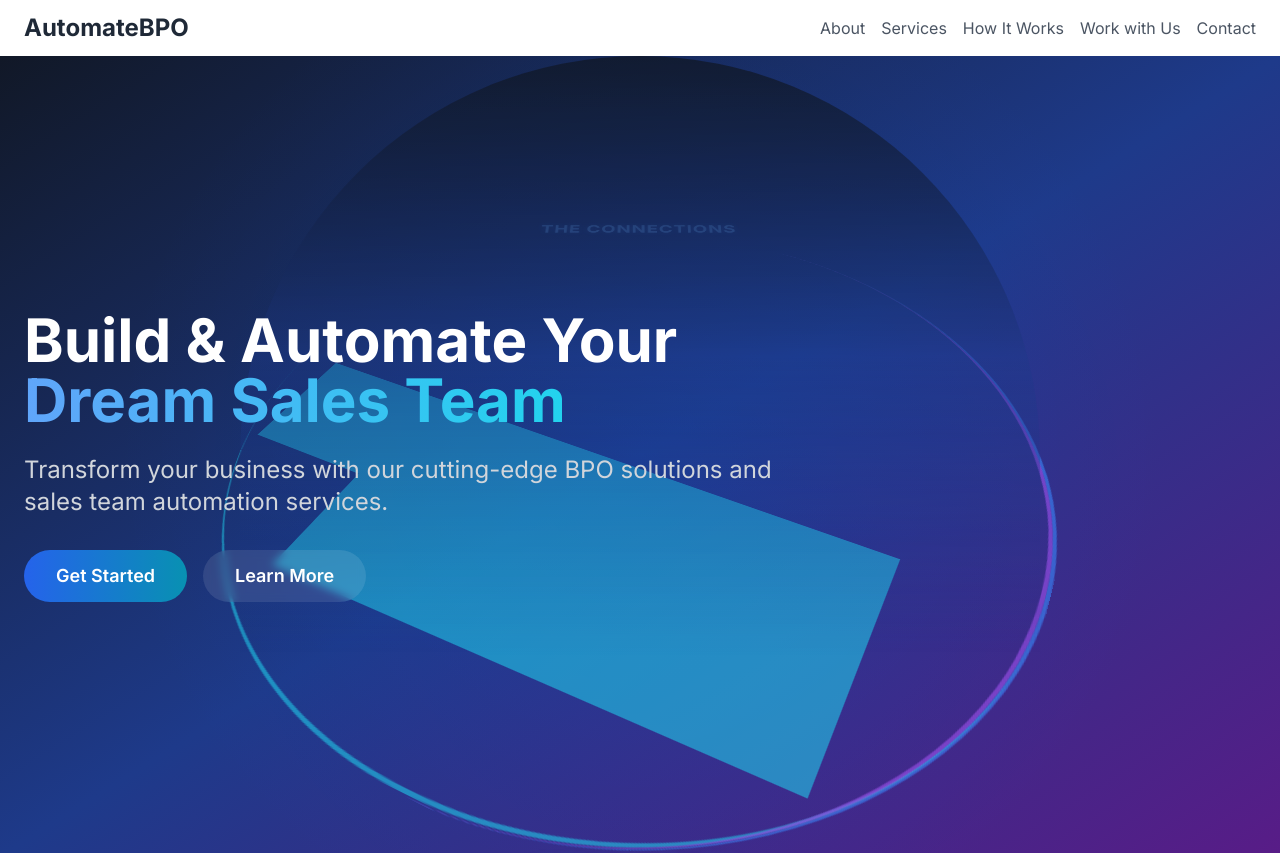
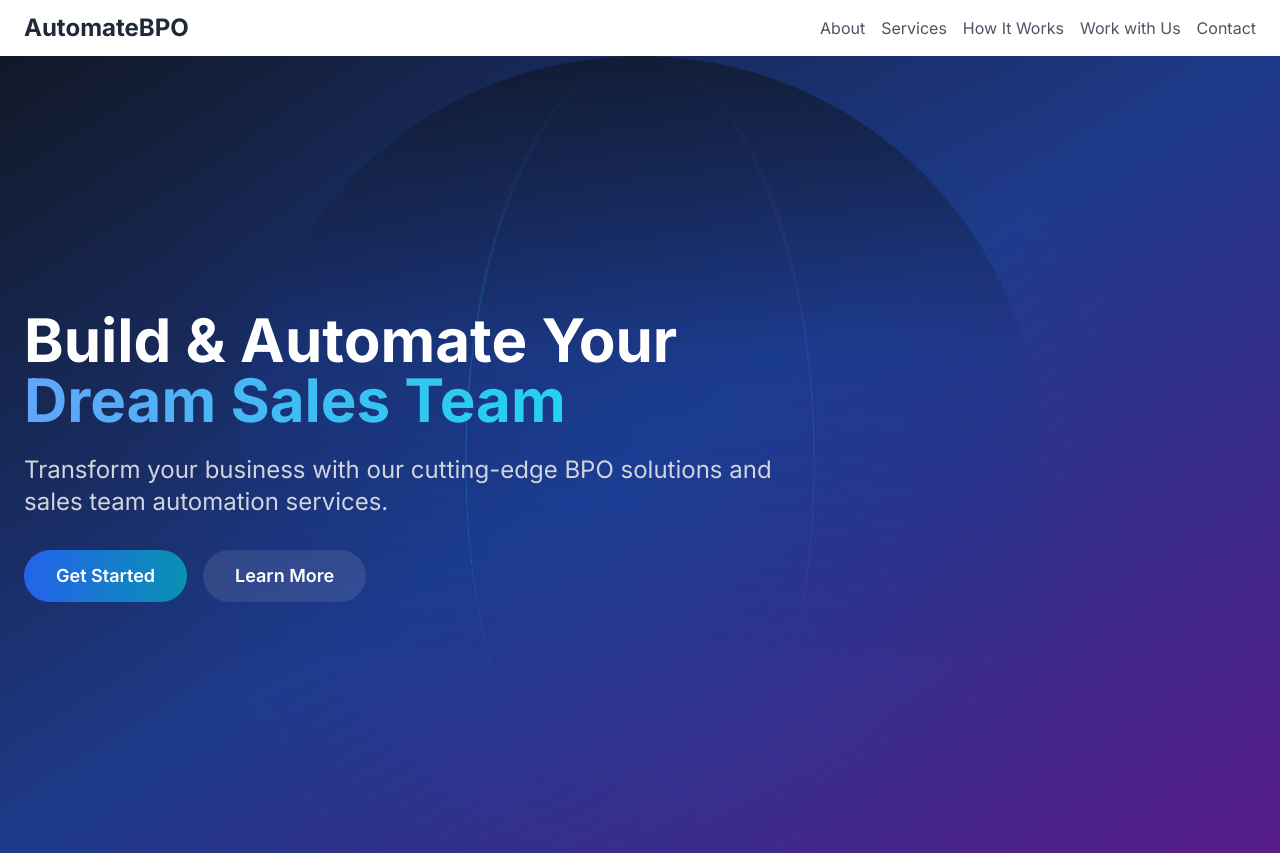
Before and after one commit to nitturkaryash/automate-bpo, a Next.js app: page /automate-bpo/ in a window 1280 px wide. Shown: the top 853 px of the page. Built offline with nearby package versions, Linux system fonts and the light colour scheme.

Commit message:
Update globe animation styling

```diff
--- a/app/components/GlobeAnimation.tsx
+++ b/app/components/GlobeAnimation.tsx
@@ -2,20 +2,10 @@ import React from 'react';
 
 const GlobeAnimation = () => {
   return (
-    <div className="globe-container absolute bottom-0 left-1/2 -translate-x-1/2 w-[800px] h-[800px] opacity-80">
-      <div className="globe absolute w-full h-full rounded-full border-t-4 border-blue-500/80 animate-globe-rotate-diagonal" style={{ transform: 'perspective(1000px) rotateX(45deg)' }}>
-        <div className="absolute w-full h-full rounded-full border-t-4 border-cyan-400/70 rotate-90"></div>
-        <div className="absolute w-full h-full rounded-full border-t-4 border-purple-500/70"></div>
-
-        {/* Text wrapping around the globe */}
-        <div className="absolute w-full h-full animate-text-rotate">
-          <div className="absolute top-0 left-1/2 -translate-x-1/2 -translate-y-8 whitespace-nowrap text-2xl font-bold text-blue-400/90 tracking-wider" style={{ textShadow: '0 0 10px rgba(59, 130, 246, 0.5)' }}>
-            THE CONNECTIONS
-          </div>
-          <div className="absolute bottom-0 left-1/2 -translate-x-1/2 translate-y-8 whitespace-nowrap text-xl font-semibold text-cyan-400/90 tracking-wide" style={{ textShadow: '0 0 10px rgba(34, 211, 238, 0.5)' }}>
-            INDIA PVT LTD
-          </div>
-        </div>
+    <div className="globe-container absolute bottom-0 left-1/2 -translate-x-1/2 w-[800px] h-[800px] opacity-70">
+      <div className="globe absolute w-full h-full rounded-full border-t-4 border-blue-500/60 animate-globe-rotate">
+        <div className="absolute w-full h-full rounded-full border-t-4 border-cyan-400/50 rotate-45"></div>
+        <div className="absolute w-full h-full rounded-full border-t-4 border-purple-500/50 -rotate-45"></div>
       </div>
       <div className="globe-overlay absolute w-full h-3/4 top-0 bg-gradient-to-b from-gray-900 via-blue-900/50 to-transparent rounded-t-full"></div>
     </div>
--- a/app/globals.css
+++ b/app/globals.css
@@ -255,30 +255,16 @@ body {
   box-shadow: 0 0 30px rgba(0, 255, 255, 0.3);
 }
 
-@keyframes globe-rotate-diagonal {
+@keyframes globe-rotate {
   0% {
-    transform: perspective(1000px) rotateX(45deg) rotateZ(0deg);
+    transform: rotateY(0deg);
   }
   100% {
-    transform: perspective(1000px) rotateX(45deg) rotateZ(360deg);
+    transform: rotateY(360deg);
   }
 }
 
-@keyframes text-rotate {
-  0% {
-    transform: rotateZ(0deg);
-  }
-  100% {
-    transform: rotateZ(-360deg);
-  }
-}
-
-.animate-globe-rotate-diagonal {
-  animation: globe-rotate-diagonal 20s linear infinite;
+.animate-globe-rotate {
+  animation: globe-rotate 20s linear infinite;
   transform-style: preserve-3d;
 }
-
-.animate-text-rotate {
-  animation: text-rotate 20s linear infinite;
-  transform-style: preserve-3d;
-}
```
